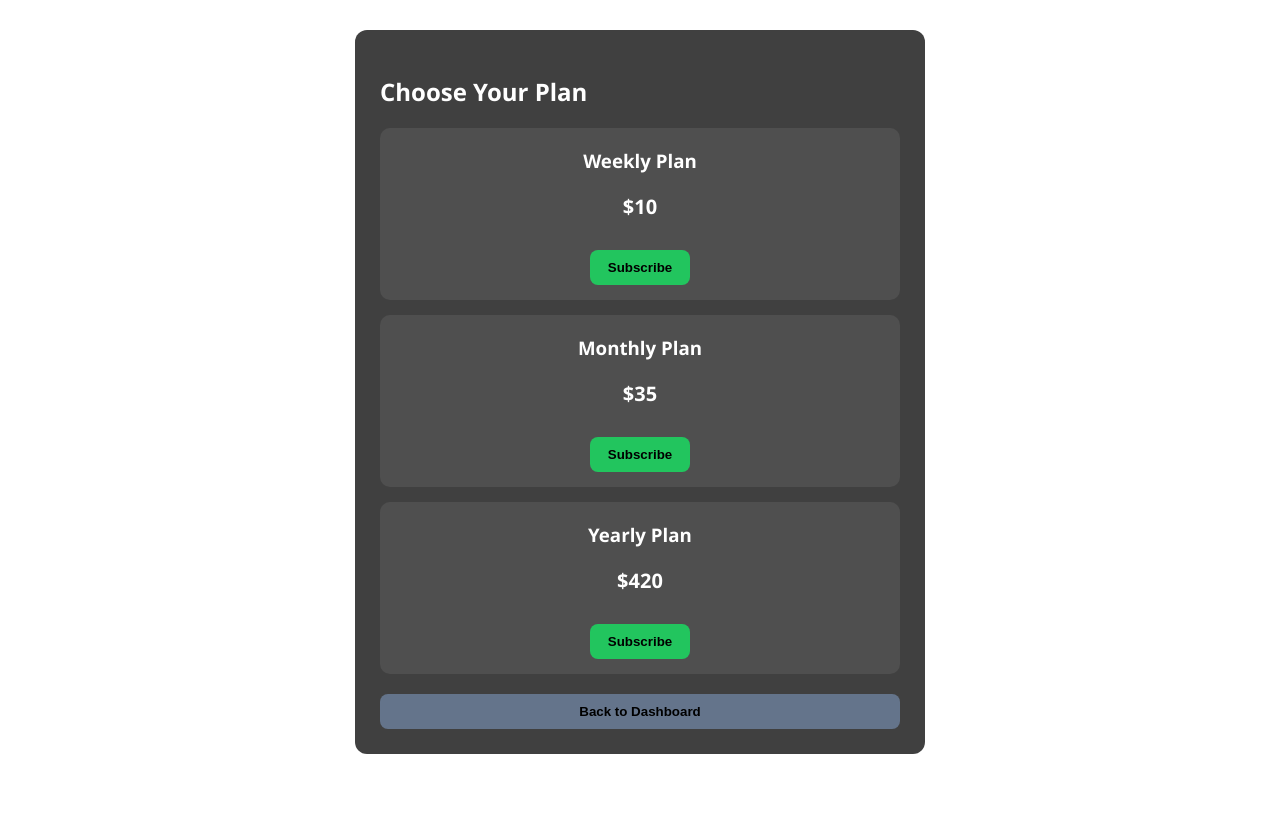
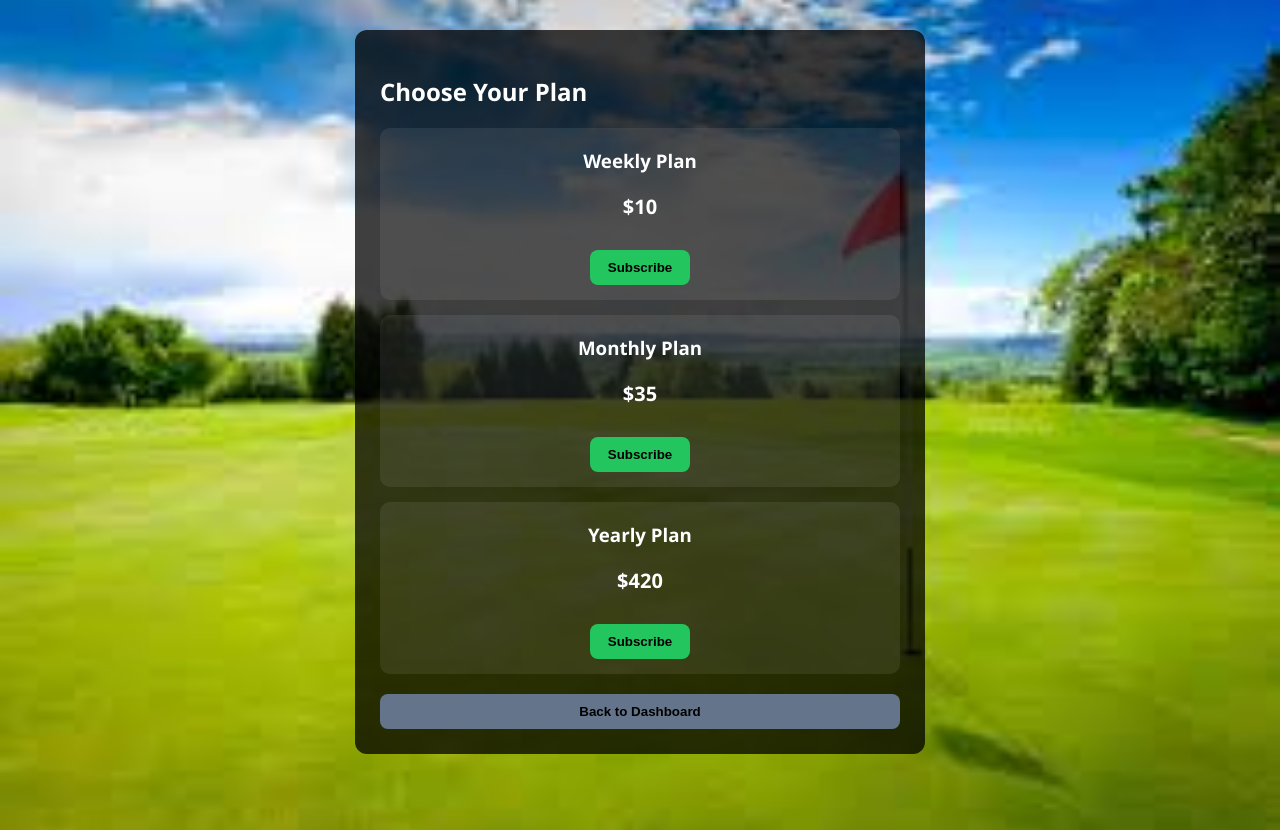
Before and after one commit to suryakirankunchala06/golf-score-board, a plain HTML site: page frontend/payment.html in a window 1280 px wide. Drawn offline with Linux system fonts and the light colour scheme; the site is published under a folder, as on GitHub Pages, so addresses that start at the root find nothing.

Commit message:
fix background image path

```diff
--- a/frontend/style.css
+++ b/frontend/style.css
@@ -15,7 +15,7 @@
 
 /* DASHBOARD */
 .dashboard-page {
-  background: url("/frontend/download.jpg") no-repeat center center/cover;
+  background: url("download.jpg") no-repeat center center/cover;
   min-height: 100vh;
 }
 
```
